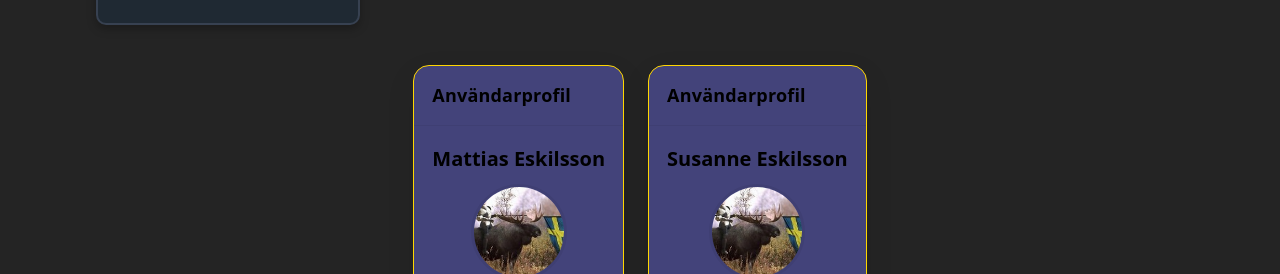
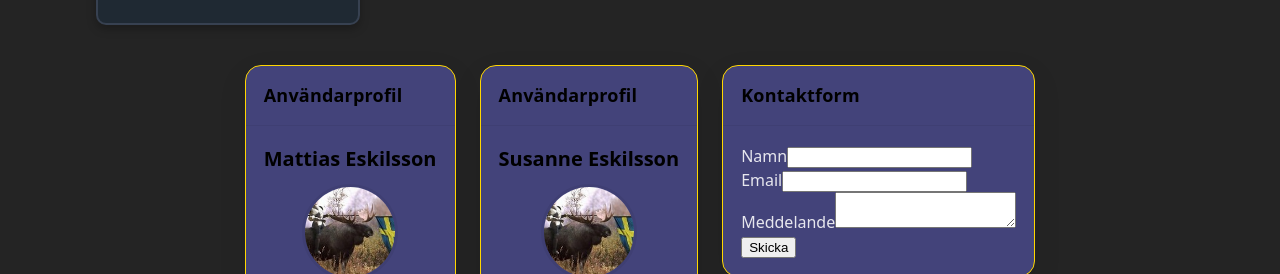
Before and after one commit to meskilsson/react-first, a React (Vite) app: page / in a window 1280 px wide. Shown: the part 678-952 px from the top of the page. Built offline with nearby package versions, Linux system fonts and the light colour scheme.

Commit message:
Skapade ContactForm.jsx en fungerande form med submit, använder some children prop i mitt Card.jsx

```diff
--- a/src/App.jsx
+++ b/src/App.jsx
@@ -8,6 +8,7 @@ import products from './components/ProductList/productList.js'
 import Card from './components/Card/Card.jsx'
 import UserProfile from './components/user/UserProfile.jsx'
 import userProfiles from './components/user/userProfiles.js'
+import ContactForm from './components/contact/ContactForm.jsx'
 
 function App() {
 
@@ -23,6 +24,12 @@ function App() {
       setSelectedId(id);
     }
   }
+
+  function handleContactSubmit(event) {
+    event.preventDefault();
+    console.log("Form submitted");
+  }
+
 
 
 
@@ -77,6 +84,14 @@ function App() {
           />
         </Card>
       ))}
+
+      <Card title="Kontaktform">
+        <ContactForm
+          submitLabel="Skicka"
+          onSubmit={handleContactSubmit} />
+      </Card>
+
+
     </div >
   )
 
--- /dev/null
+++ b/src/components/contact/ContactForm.jsx
@@ -0,0 +1,31 @@
+
+
+function ContactForm({ onSubmit, submitLabel }) {
+
+
+    return (
+        <form onSubmit={onSubmit}>
+            <div>
+                <label>Namn</label>
+                <input type="text" name="name" />
+            </div>
+
+            <div>
+                <label>Email</label>
+                <input type="text" name="email" />
+            </div>
+
+            <div>
+                <label>Meddelande</label>
+                <textarea name="message" />
+            </div>
+
+            <button type="submit">
+                {submitLabel}
+            </button>
+
+        </form>
+    )
+}
+
+export default ContactForm;
```
Also changed, not shown: src/components/contact/ContactForm.css (added).
